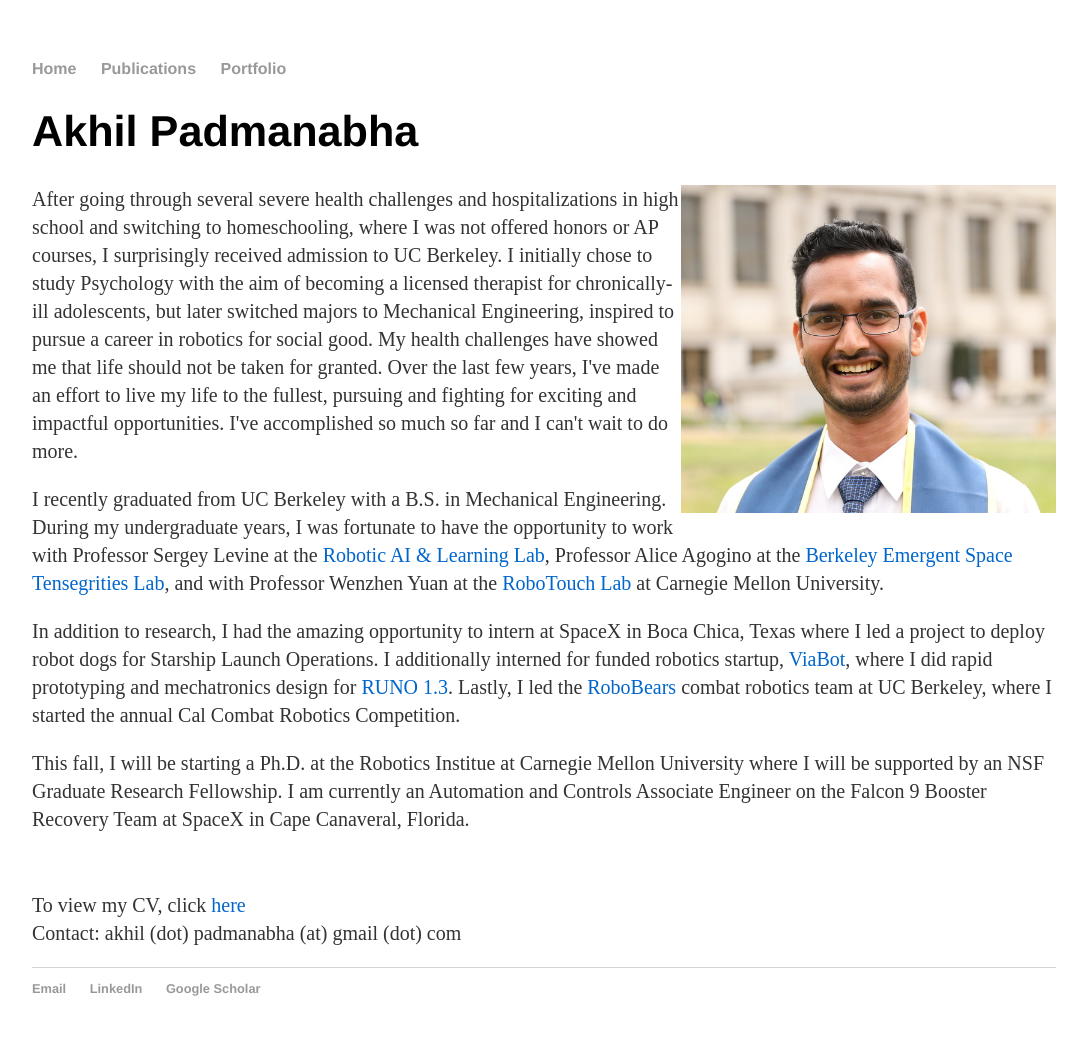
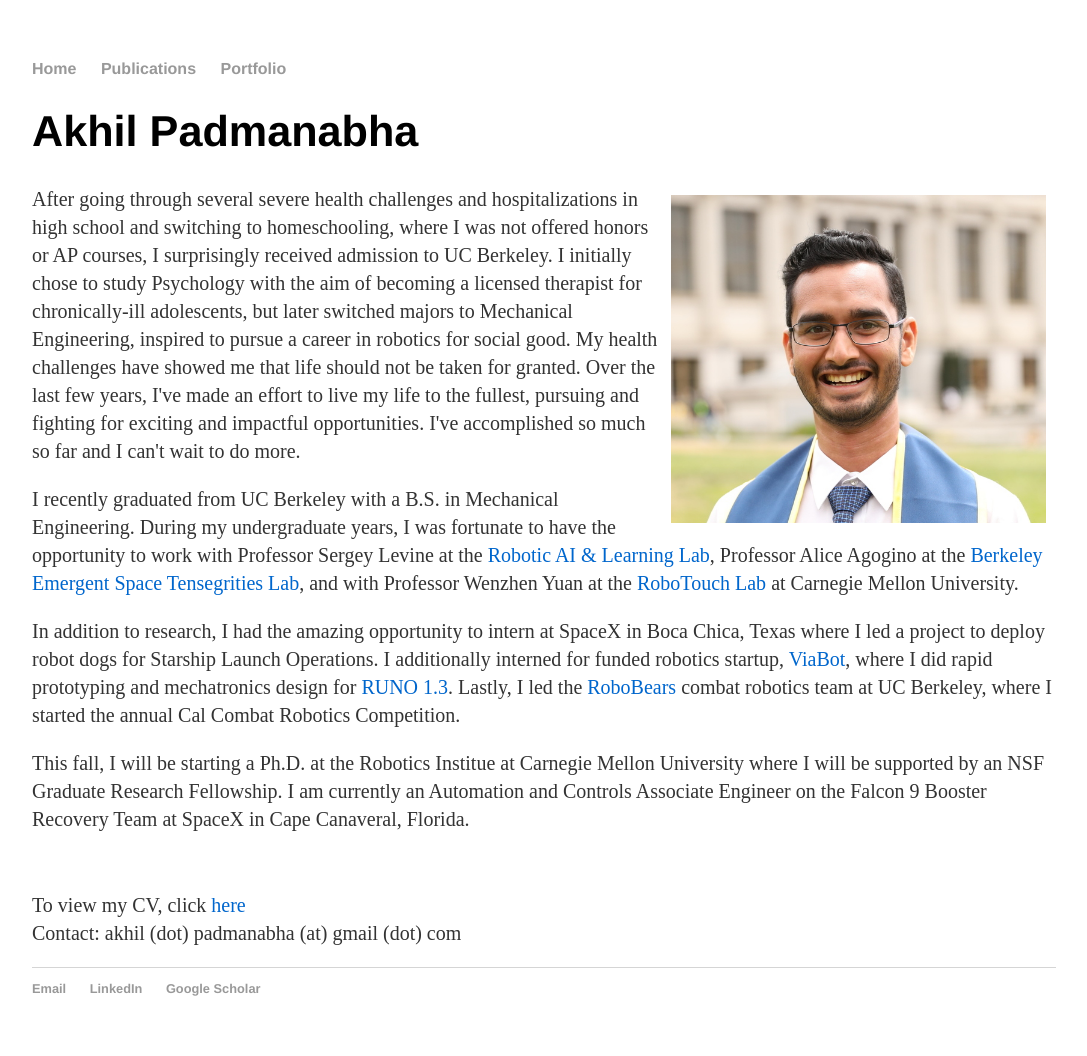
Before and after one commit to akhilpadmanabha/akhilpadmanabha.github.io, a Jekyll site: the page built from index.html, in a window 1280 px wide. Shown: the whole page, without its empty margins (96-1183 px from the left). Built offline with Jekyll 4.4.1, drawn with Linux system fonts in a browser that asks for light colours.

Commit message:
new border

```diff
--- a/css/main.css
+++ b/css/main.css
@@ -76,6 +76,6 @@
   border-bottom-left-radius: 50% 50%;
 }
 .border--new {
-  border : 50px white;
-
+  background-color: #fff;
+  padding: 10px;
 }
```
